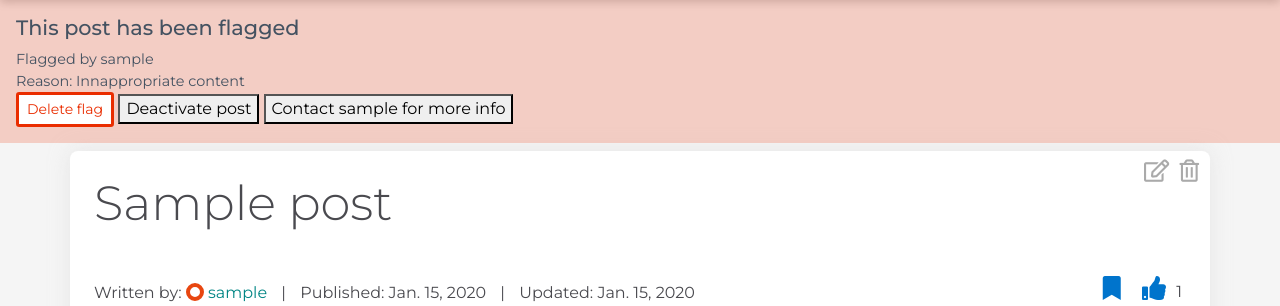
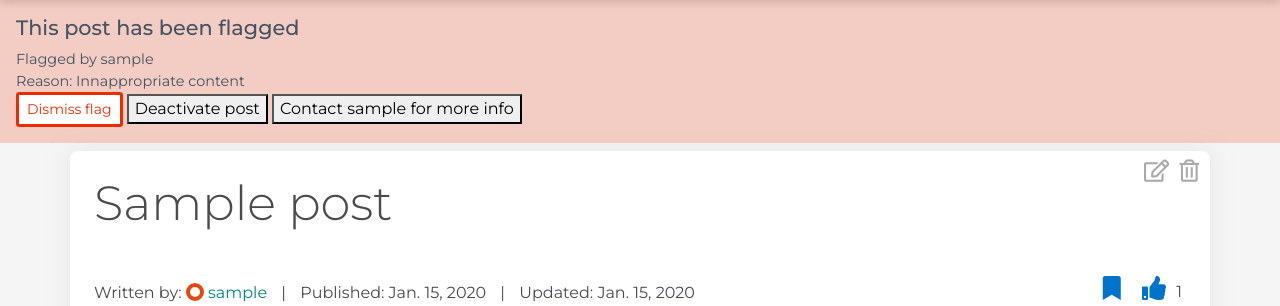
Before and after one commit to Code-Institute-Org/thelibrary, a Django app: a page that uses posts/templates/post_detail.html in a window 1280 px wide. Shown: the part 55-361 px from the top of the page. Run offline with Django 3.2, Linux system fonts and the light colour scheme; a user stored in the database is signed in; tables that the repository leaves empty hold one stand-in row (values such as "Sample post"); grey boxes marked "Sample" are stand-in pictures; some libraries are stand-ins or nearby versions.

Commit message:
Update delete flag btn to dismiss flag.

```diff
--- a/posts/templates/post_detail.html
+++ b/posts/templates/post_detail.html
@@ -21,7 +21,7 @@
             <h2>This post has been flagged</h2>
             <p>Flagged by {{ post.flag.flagger.username }}</p>
             <p>Reason: {{ post.flag.reason }}</p>
-            <button id="deleteFlag" class="btn btn-sm btn-orange" data-flag-id="{{ post.flag.id }}">Delete flag</button>
+            <button id="deleteFlag" class="btn btn-sm btn-orange" data-flag-id="{{ post.flag.id }}">Dismiss flag</button>
             <button>Deactivate post</button>
             <button>Contact {{ post.flag.flagger.username }} for more info</button>
         </div>
```
